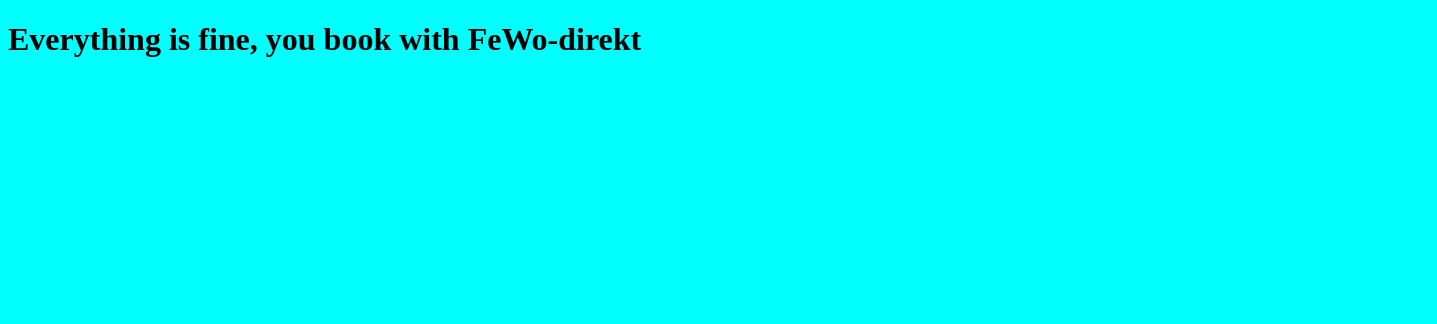
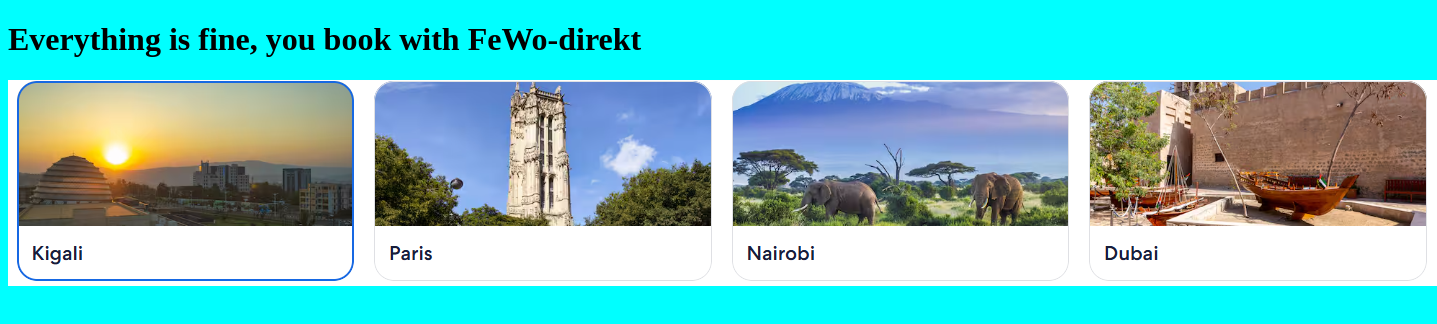
Before and after one commit to Nzasabamungu/Vrbo-logo, a plain HTML site: page index.html in a window 1280 px wide. Shown: the whole page, 1437 px wide, since content can reach past the window. Drawn offline with Linux system fonts and the light colour scheme.

Commit message:
added photo to check the changes

```diff
--- a/index.html
+++ b/index.html
@@ -9,5 +9,6 @@
 </head>
 <body>
     <h1>Everything is fine, you book with FeWo-direkt</h1>
+    <img src="/Screenshot 2025-01-24 100956.png">
 </body>
 </html>
```
Also changed, not shown: Screenshot 2025-01-24 100956.png (added).
